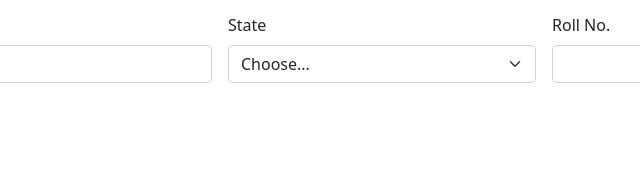
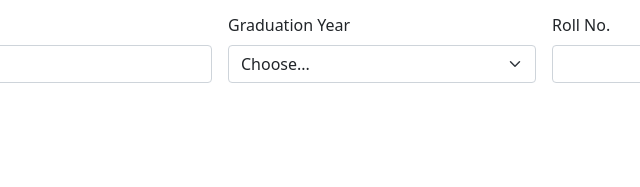
Before and after one commit to acciojob/bootstrap-form-easy-mx7h, a website: page main.html in a window 1280 px wide. Shown: the part 217-404 px from the top of the page, 420-1060 px from the left. Drawn offline with nearby package versions, Linux system fonts and the light colour scheme.

Commit message:
created a submission

```diff
--- a/main.html
+++ b/main.html
@@ -33,7 +33,7 @@
   </div>
 
   <div class="col-md-3">
-    <label for="grad-year-select" class="form-label">State</label>
+    <label for="grad-year-select" class="form-label">Graduation Year</label>
     <select id="grad-year-select" class="form-select" required >
       <option selected value=''>Choose...</option>
       <option value='2020'>2020</option>
```
